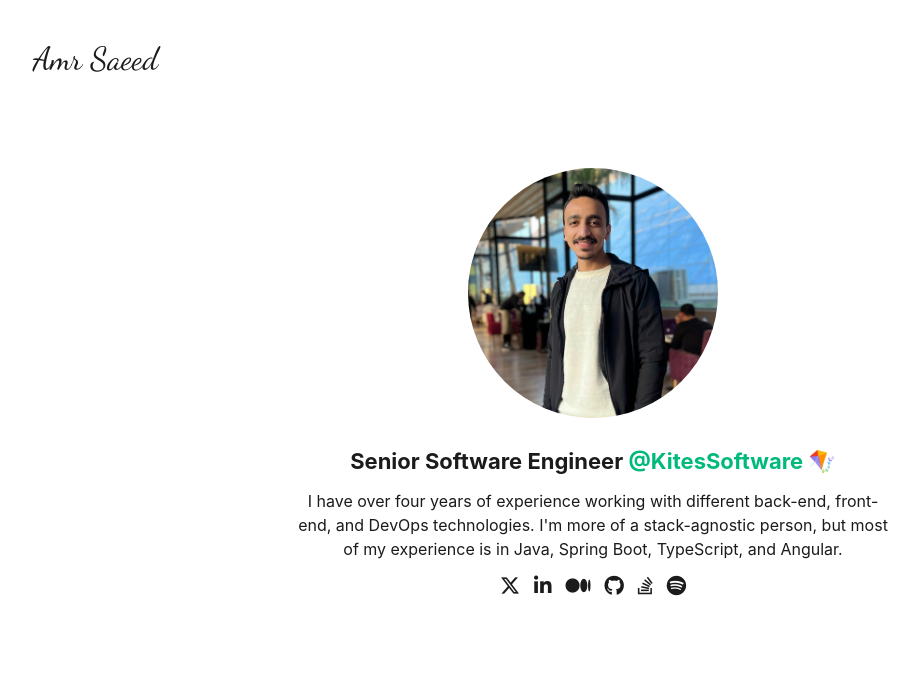
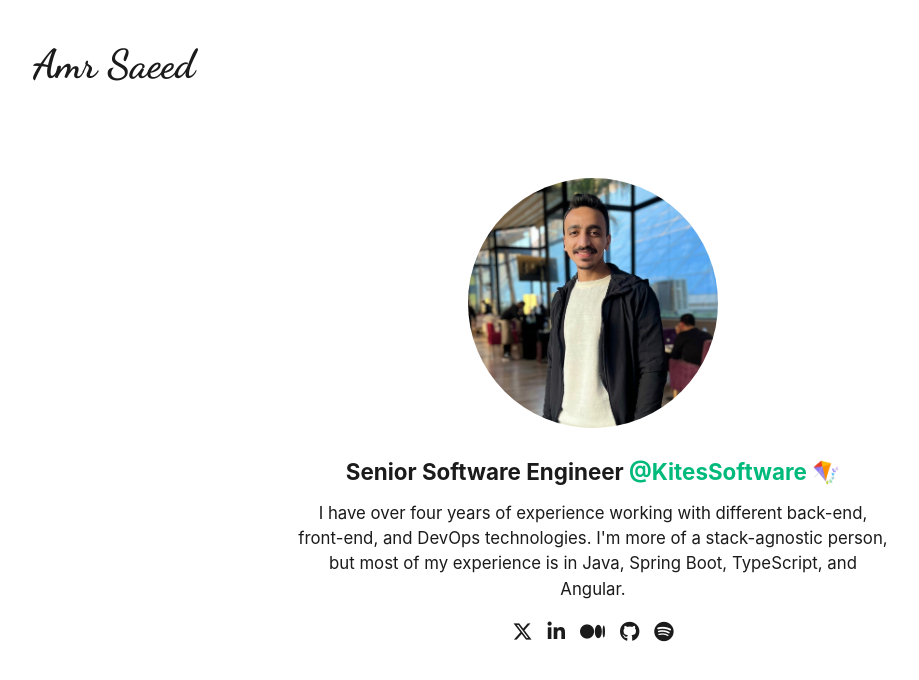
Before and after one commit to amrsaeedhosny/amrsaeedhosny.github.io, a plain HTML site: page index.html in a window 1280 px wide. Shown: the whole page, without its empty margins (47-966 px from the left). Drawn offline with Linux system fonts and the light colour scheme.

Commit message:
reorganize styles and add favicon

```diff
--- a/index.html
+++ b/index.html
@@ -4,6 +4,7 @@
 
 <head>
     <title>Amr Saeed</title>
+    <link type="image/png" rel="icon" href="images/favicon.png">
     <link rel="preconnect" href="https://fonts.googleapis.com">
     <link rel="preconnect" href="https://fonts.gstatic.com" crossorigin>
     <link href="https://fonts.googleapis.com/css2?family=Dancing+Script:wght@400..700&display=swap" rel="stylesheet">
@@ -13,28 +14,30 @@
 
 <body>
     <header>
-        <span id="name"><a>Amr Saeed</a></span>
+        <span id="logo"><a href="/">Amr Saeed</a></span>
     </header>
-    <div id="information">
-        <div id="photo-wrapper">
+    <div id="profile">
+        <div id="frame">
             <img src="images/amrsaeed.jpeg">
         </div>
-        <div id="details">
-            <p id="title">Senior Software Engineer <a href="https://www.linkedin.com/company/kites-software/mycompany/"
-                    target="_blank">@KitesSoftware</a> 🪁</p>
+        <div id="information">
+            <h2 id="title">Senior Software Engineer <a href="https://www.linkedin.com/company/kites-software/mycompany/"
+                    target="_blank">@KitesSoftware</a> 🪁
+            </h2>
             <p id="bio">I have over four years of experience working with different back-end, front-end, and DevOps
                 technologies. I'm more of a stack-agnostic person, but most of my experience is in Java, Spring Boot,
                 TypeScript, and Angular.</p>
-            <div id="social-media">
-                <a href="https://twitter.com/amrsaeedhosny" target="_blank"><i class="fa-brands fa-x-twitter"></i></a>
-                <a href="https://linkedin.com/in/amrsaeedhosny" target="_blank"><i
+            <div id="social">
+                <a href="https://x.com/amrsaeedhosny" target="_blank" title="X"><i
+                        class="fa-brands fa-x-twitter"></i></a>
+                <a href="https://linkedin.com/in/amrsaeedhosny" target="_blank" title="LinkedIn"><i
                         class="fa-brands fa-linkedin-in"></i></a>
-                <a href="https://amrsaeedhosny.medium.com" target="_blank"><i class="fa-brands fa-medium"></i></a>
-                <a href="https://github.com/amrsaeedhosny" target="_blank"><i class="fa-brands fa-github"></i></a>
-                <a href="https://stackoverflow.com/users/6086098/amr-saeed" target="_blank"><i
-                        class="fa-brands fa-stack-overflow"></i></a>
-                <a href="https://podcasters.spotify.com/pod/show/amrsaeedhosny"><i class="fa-brands fa-spotify"></i></a>
-
+                <a href="https://amrsaeedhosny.medium.com" target="_blank" title="Medium"><i
+                        class="fa-brands fa-medium"></i></a>
+                <a href="https://github.com/amrsaeedhosny" target="_blank" title="GitHub"><i
+                        class="fa-brands fa-github"></i></a>
+                <a href="https://podcasters.spotify.com/pod/show/amrsaeedhosny" title="Spotify"><i
+                        class="fa-brands fa-spotify"></i></a>
             </div>
         </div>
     </div>
--- a/styles.css
+++ b/styles.css
@@ -1,59 +1,59 @@
 html,
 body {
     width: 100%;
-    margin: 0px;
-    padding: 0px;
+    margin: 0;
+    padding: 0;
     font-family: Inter, sans-serif;
+    font-size: 16px;
     color: #1b1b1b;
+}
+
+a {
+    color: #1b1b1b;
+    text-decoration: none;
 }
 
 header {
     padding: 40px 80px;
 }
 
-a {
-    text-decoration: none;
-    color: #1b1b1b;
-}
-
-#name {
+#logo {
     font-family: "Dancing Script", cursive;
     font-optical-sizing: auto;
     font-style: normal;
-    font-size: 32px;
+    font-size: 2.5rem;
+    font-weight: bold;
 }
 
-#information {
-    padding: 30px 0px;
+#profile {
+    display: flex;
+    flex-direction: column;
+    align-items: center;
+    padding: 30px;
+}
+
+#frame {
     display: flex;
     justify-content: center;
-    flex-direction: column;
+    padding: 20px;
 }
 
-#photo-wrapper {
-    display: flex;
-    justify-content: center;
-    margin: 20px;
-}
-
-#photo-wrapper img {
+#frame img {
     width: 250px;
     border-radius: 100%;
 }
 
-#details {
-    max-width: 600px;
+#information {
     display: flex;
     justify-content: center;
     flex-direction: column;
-    align-self: center;
+    max-width: 600px;
 }
 
 #title {
+    margin: 10px;
     text-align: center;
-    font-size: 22px;
-    font-weight: bold;
-    margin: 10px;
+    font-size: 1.4rem;
 }
 
 #title a {
@@ -61,26 +61,26 @@ a {
 }
 
 #bio {
+    margin: 5px;
+    text-align: center;
     line-height: 1.5;
-    text-align: center;
-    margin: 5px;
-
+    font-size: 1.05rem;
 }
 
-#social-media {
+#social {
     display: flex;
     justify-content: center;
-    margin: 10px;
+    margin: 15px;
 }
 
-#social-media a {
-    margin: 0 7px;
+#social a {
+    margin: 0 7.5px;
 }
 
-#social-media a:hover {
+#social a:hover {
     color: rgb(0, 186, 124);
 }
 
-#social-media i {
-    font-size: 20px;
+#social i {
+    font-size: 1.25rem;
 }
```
Also changed, not shown: images/favicon.png (added).
